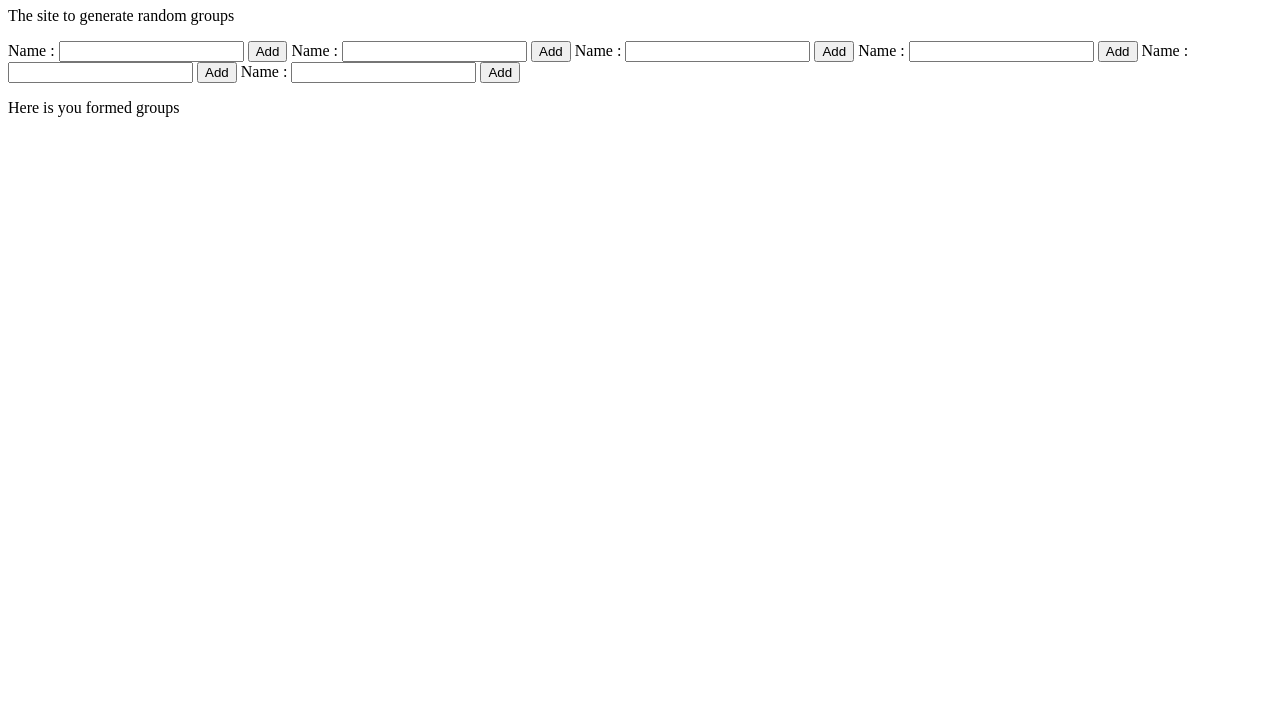
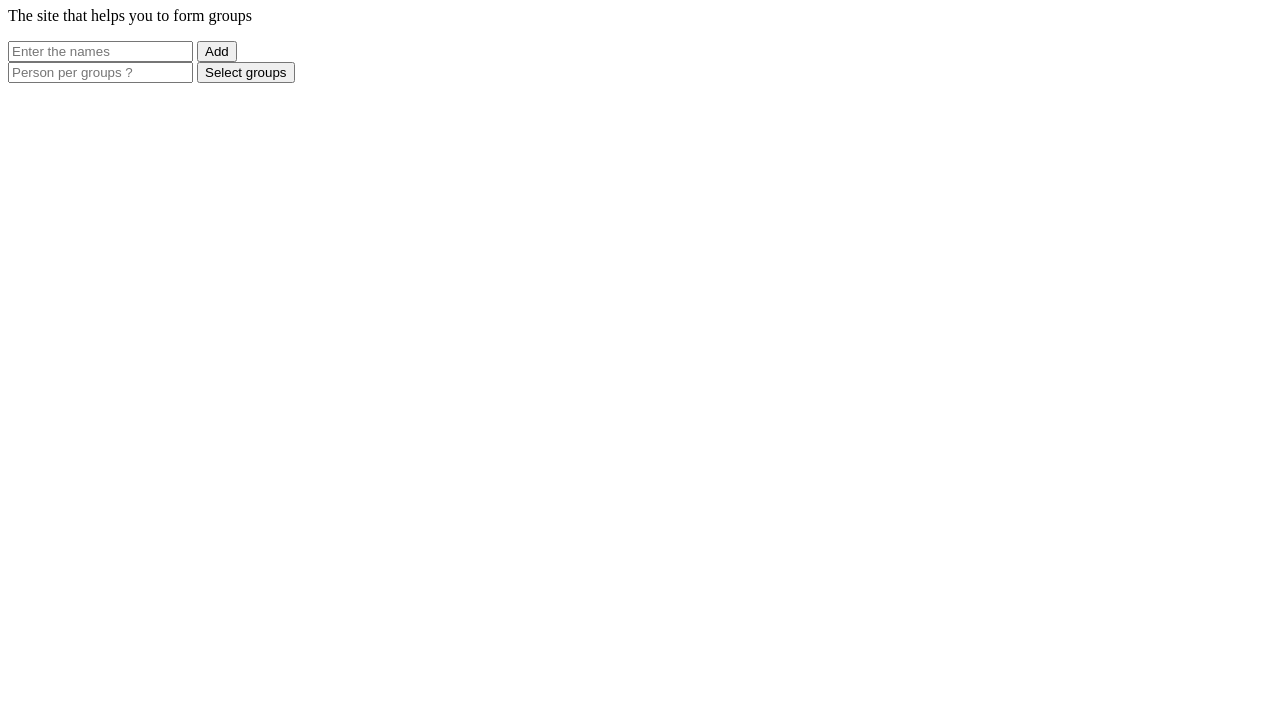
Before and after one commit to Marwacoding/Groups_jS, a plain HTML site: page index.html in a window 1280 px wide. Shown: the part 73-800 px from the top of the page. Drawn offline with Linux system fonts and the light colour scheme.

Commit message:
restructurate html file + made an array of user input

```diff
--- a/index.html
+++ b/index.html
@@ -9,34 +9,24 @@
     <header>
         <div class="title">
             <h1 class="" id="main-title">Groups Generator</h1>
-            <p class="description">The site to generate random groups</p>
+            <p class="description">The site that helps you to form groups</p>
         </div>
     </header>
     <form>
+
         <div class="list_of_name">
-            <label for="Name" class="userName">Name : </label>
-            <input type="text" class="input_Name" name="user_name">
-            <button class="add_name" type="button">Add</button>
-            <label for="Name" class="userName">Name : </label>
-            <input type="text" class="input_Name" name="user_name">
-            <button class="add_name" type="button">Add</button>
-            <label for="Name" class="userName">Name : </label>
-            <input type="text" class="input_Name" name="user_name">
-            <button class="add_name" type="button">Add</button>
-            <label for="Name" class="userName">Name : </label>
-            <input type="text" class="input_Name" name="user_name">
-            <button class="add_name" type="button">Add</button>
-            <label for="Name" class="userName">Name : </label>
-            <input type="text" class="input_Name" name="user_name">
-            <button class="add_name" type="button">Add</button>
-            <label for="Name" class="userName">Name : </label>
-            <input type="text" class="input_Name" name="user_name">
-            <button class="add_name" type="button">Add</button>
+            <label for="Name" class="userName"></label>
+            <input type="text" id="input_Name" name="user_name" placeholder="Enter the names ">
+            <button class="add_name" id="name_btn" type="button">Add</button>
+            <br>
+
+            <label for="Name" id="nbr_per_groups"> </label>
+            <input type="text"  name="groups_name" placeholder="Person per groups ?">
+            <button class="add_name" id="forming_groups" type="button">Select groups</button>
+            <br>
 
         </div>
-        <div>
-            <p>Here is you formed groups</p>
-        </div>
+
         <div>
 
         </div>
--- a/script.js
+++ b/script.js
@@ -0,0 +1,29 @@
+
+
+
+//List of student
+list_name = [];
+ document.querySelector("#name_btn").addEventListener("click", () =>
+ {
+     let studentName  = document.querySelector("#input_Name").value
+     console.log(studentName)
+
+     list_name.push(studentName)
+     console.log(list_name)
+
+     let strArr = JSON.stringify(list_name);
+
+     // to save your array
+     localStorage.setItem("YOUR_KEY",strArr);
+
+     // to read from localstorage
+     var yourOriginalArray = localStorage.getItem("YOUR_KEY");
+ })
+
+ document.querySelector("#forming_groups").addEventListener("click", () => {
+    groups = len(list_name)/
+    console.log(list_name)
+
+
+
+ })
```
